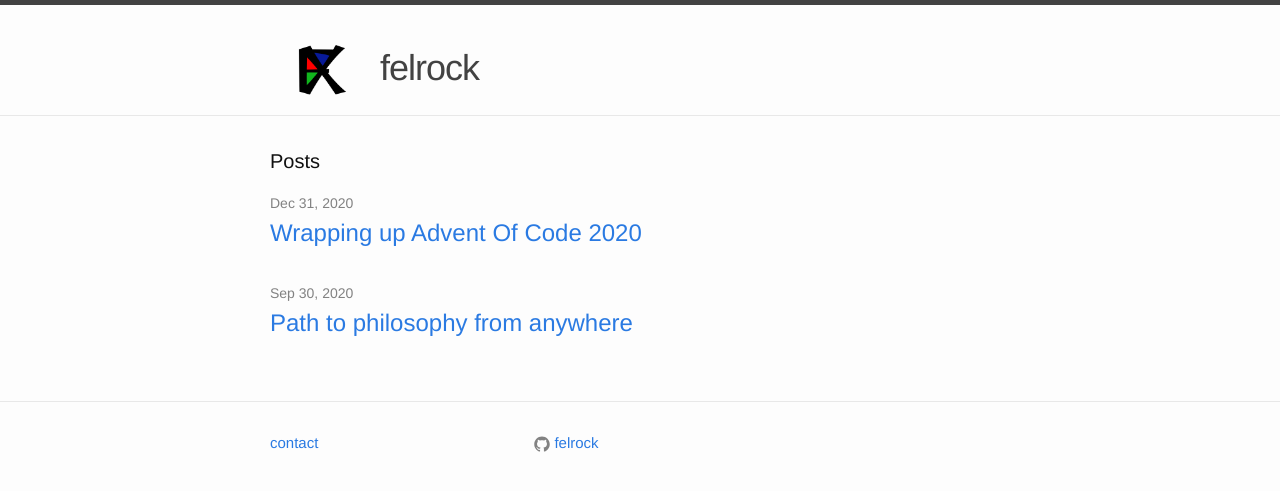
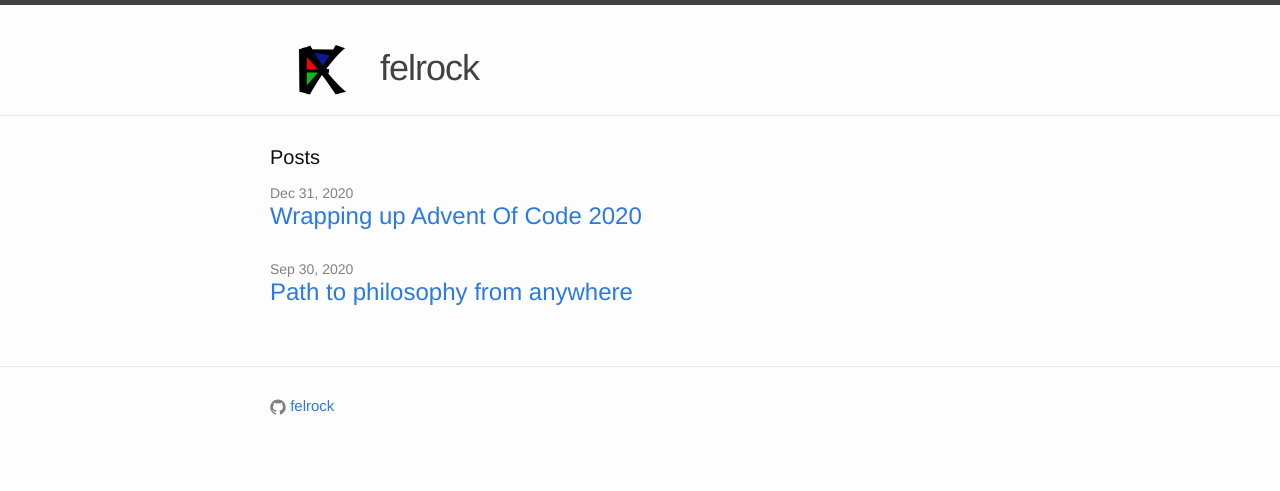
Before and after one commit to felrock/felrock.github.io, a Jekyll site: the page built from index.html, in a window 1280 px wide. Shown: the top 491 px of the page. Built offline with Jekyll 4.4.1, drawn with Linux system fonts in a browser that asks for light colours.

Commit message:
update colors

```diff
--- a/_config.yml
+++ b/_config.yml
@@ -15,3 +15,8 @@
 markdown: kramdown
 
 fs_github: felrock
+
+base_font_family: "JetBrains Mono"
+
+brand-color: "#28b16d"
+text-color: "#3A4F66"
--- a/_includes/footer.html
+++ b/_includes/footer.html
@@ -2,14 +2,6 @@
 
   <div class="wrapper">
     <div class="footer-col-wrapper">
-      <div class="footer-col footer-col-1">
-        <ul class="contact-list">
-
-          <li><a href="mailto:404">contact</a></li>
-
-        </ul>
-      </div>
-
       <div class="footer-col footer-col-2">
         <ul class="social-media-list">
 
--- a/_sass/_base.scss
+++ b/_sass/_base.scss
@@ -14,7 +14,7 @@
  * Basic styling
  */
 body {
-    font: $base-font-weight #{$base-font-size}/#{$base-line-height} $base-font-family;
+    font-family: $base-font-family, monospace;
     color: $text-color;
     background-color: $background-color;
     -webkit-text-size-adjust: 100%;
```
